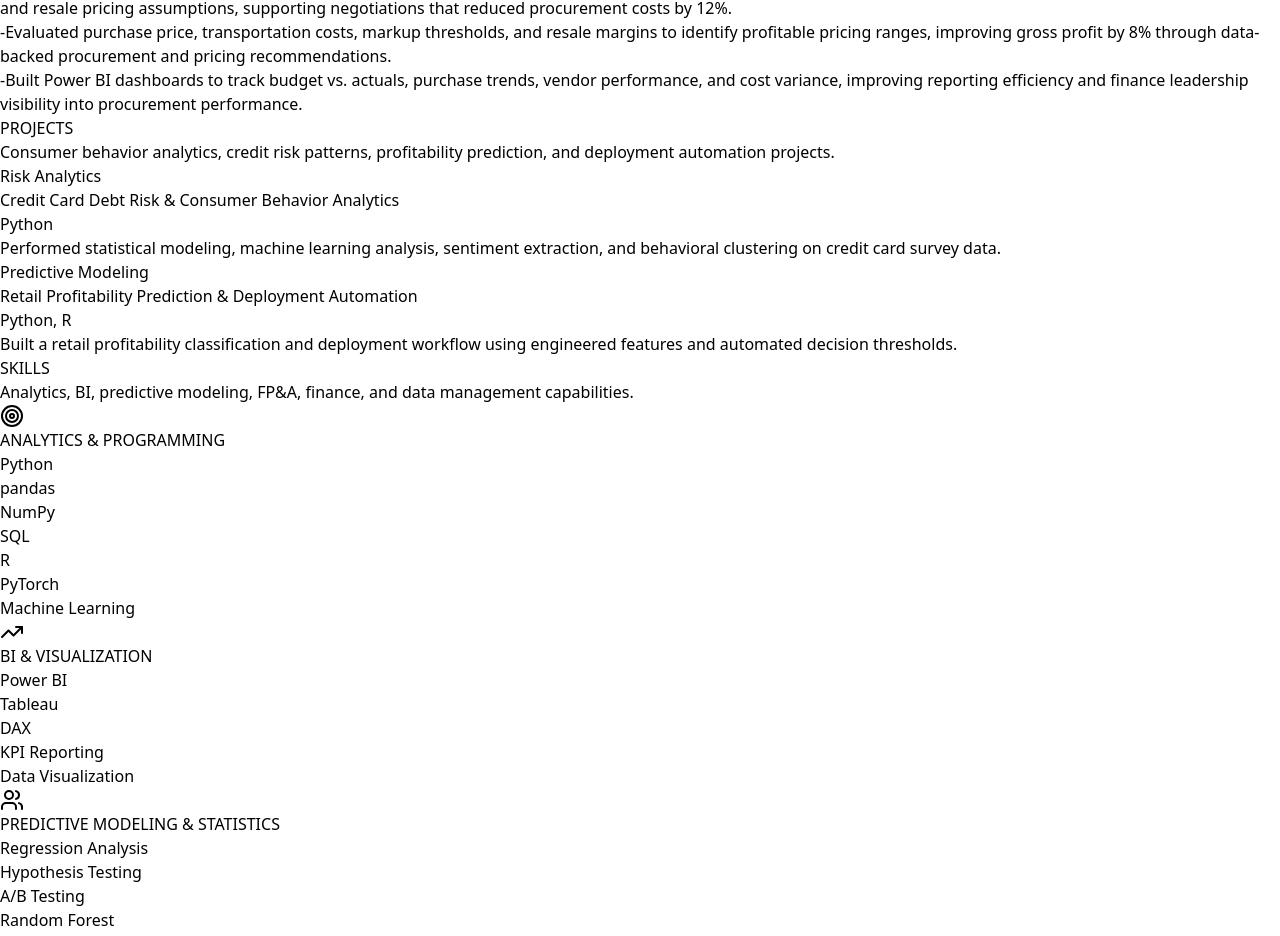
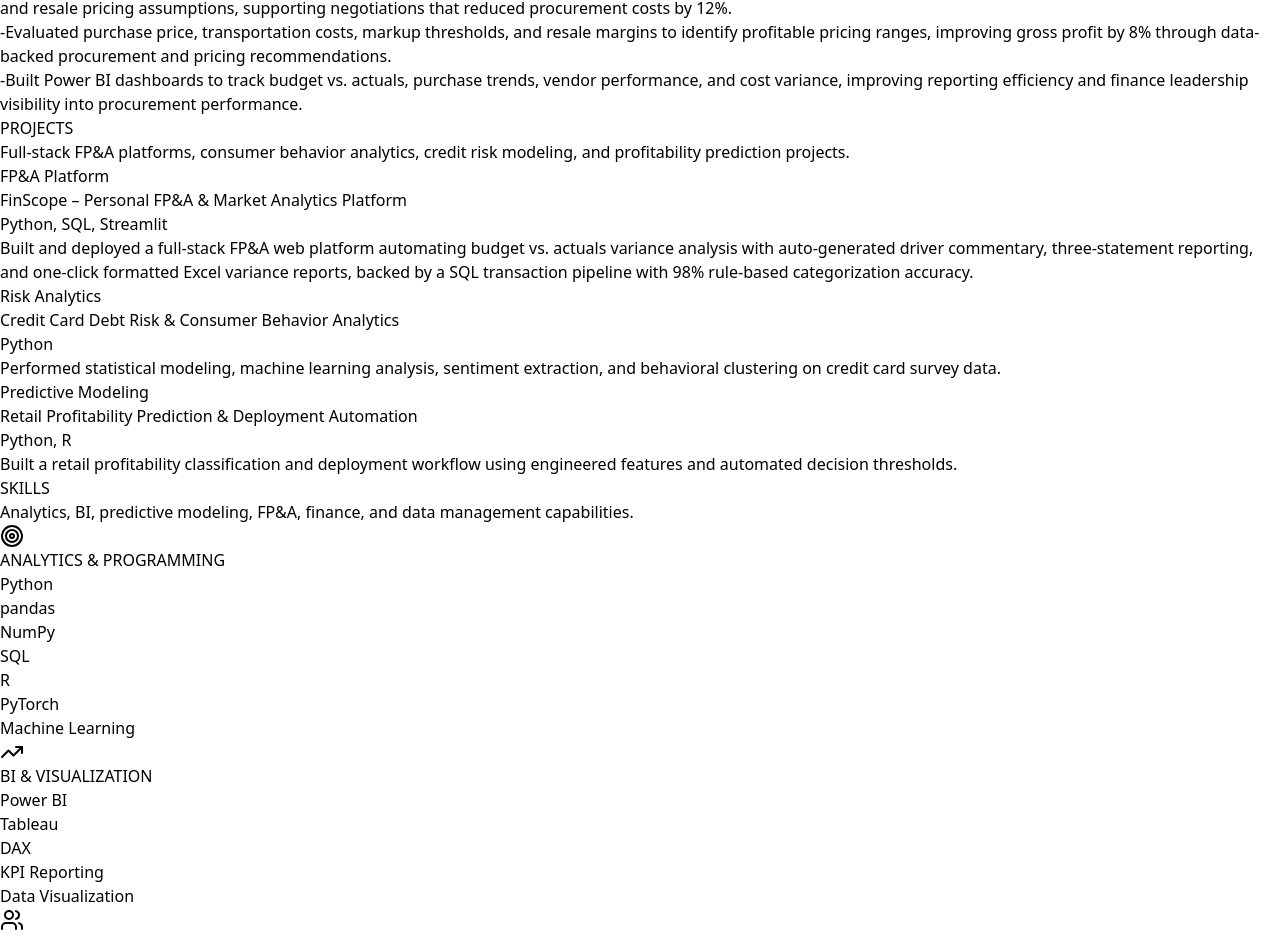
Before and after one commit to Code-With-Khushiii/Anirudh_Chandramouleeswaran, a React (Vite) app: page / in a window 1280 px wide. Shown: the part 1753-2689 px from the top of the page. Built offline with nearby package versions, Linux system fonts and the light colour scheme; a web font is replaced by a local one.

Commit message:
add changes

```diff
--- a/src/App.tsx
+++ b/src/App.tsx
@@ -47,6 +47,32 @@ function App() {
 
   const projects = [
     {
+      title: "FinScope – Personal FP&A & Market Analytics Platform",
+      subtitle: "Python, SQL, Streamlit",
+      category: "FP&A Platform",
+      introduction: "Built and deployed a full-stack FP&A web platform automating budget vs. actuals variance analysis with auto-generated driver commentary, three-statement reporting, and one-click formatted Excel variance reports, backed by a SQL transaction pipeline with 98% rule-based categorization accuracy.",
+      problem: "Finance teams and individuals lack accessible, production-grade tools for automated variance analysis, multi-model forecasting, Monte Carlo planning, and integrated public company financial analysis.",
+      objective: "Build a deployable FP&A platform with automated variance reporting, champion/challenger forecasting, Monte Carlo simulation, and SEC EDGAR financial filing analysis.",
+      methodology: [
+        "Built a SQL transaction pipeline with 98% rule-based categorization accuracy and one-click formatted Excel variance export with auto-generated driver commentary.",
+        "Implemented champion/challenger forecasting that backtests four models on holdout data and auto-selects the winner (6.7% vs. 9.9% baseline MAPE).",
+        "Engineered a 10,000-path Monte Carlo planning engine driven by live S&P 500 returns and FRED inflation data.",
+        "Integrated the SEC EDGAR API to analyze real 10-Q/10-K filings for any US public company, resolving XBRL tag inconsistencies and deriving Q4 from fiscal-year totals.",
+        "Shipped with 17 pytest tests and GitHub Actions CI pipeline."
+      ],
+      results: [
+        "Deployed a full-stack FP&A platform with three-statement reporting and automated budget vs. actuals variance analysis.",
+        "Champion/challenger forecasting achieved 6.7% MAPE vs. 9.9% baseline through model backtesting and auto-selection.",
+        "Monte Carlo engine generates 10,000 planning paths using live market and inflation data.",
+        "SEC EDGAR integration enables real financial filing analysis for any US public company."
+      ],
+      conclusion: "FinScope demonstrates end-to-end FP&A platform development, integrating financial modeling, forecasting, Monte Carlo simulation, and public company analysis into a production-ready analytics product.",
+      links: {
+        demo: "",
+        github: ""
+      }
+    },
+    {
       title: "Credit Card Debt Risk & Consumer Behavior Analytics",
       subtitle: "Python",
       category: "Risk Analytics",
@@ -63,7 +89,8 @@ function App() {
         "Uncovered psychological factors influencing credit card usage and repayment behavior.",
         "Generated insights into consumer overspending and financial decision-making."
       ],
-      conclusion: "The project connected consumer behavior analytics with credit card debt risk segmentation."
+      conclusion: "The project connected consumer behavior analytics with credit card debt risk segmentation.",
+      links: null
     },
     {
       title: "Retail Profitability Prediction & Deployment Automation",
@@ -82,7 +109,8 @@ function App() {
         "Flagged 81.1% unprofitable orders for managerial review.",
         "Improved model accuracy and data quality through structured preprocessing."
       ],
-      conclusion: "The project demonstrated predictive modeling, data cleaning, and deployment-oriented automation for retail profitability decisions."
+      conclusion: "The project demonstrated predictive modeling, data cleaning, and deployment-oriented automation for retail profitability decisions.",
+      links: null
     }
   ];
 
@@ -324,7 +352,7 @@ function App() {
             <h2 className="text-3xl sm:text-4xl md:text-5xl font-display text-black mb-8 tracking-wide leading-tight break-words">PROJECTS</h2>
             <div className="w-16 h-0.5 bg-brown mx-auto mb-8"></div>
             <p className="text-lg text-brown max-w-2xl mx-auto font-light">
-              Consumer behavior analytics, credit risk patterns, profitability prediction, and deployment automation projects.
+              Full-stack FP&A platforms, consumer behavior analytics, credit risk modeling, and profitability prediction projects.
             </p>
           </div>
           <div className="grid md:grid-cols-2 lg:grid-cols-2 gap-8">
@@ -336,6 +364,20 @@ function App() {
                 <h3 className="text-xl font-display text-black mb-3 tracking-wide leading-tight">{project.title}</h3>
                 <p className="text-sm text-brown mb-4 font-light">{project.subtitle}</p>
                 <p className="text-brown leading-relaxed font-light text-sm line-clamp-3">{project.introduction}</p>
+                {project.links && (project.links.demo || project.links.github) && (
+                  <div className="flex gap-4 mt-4" onClick={e => e.stopPropagation()}>
+                    {project.links.demo && (
+                      <a href={project.links.demo} target="_blank" rel="noopener noreferrer" className="flex items-center gap-1 text-xs text-black font-medium hover:text-brown transition-colors">
+                        <ExternalLink className="w-3 h-3" /> Live Demo
+                      </a>
+                    )}
+                    {project.links.github && (
+                      <a href={project.links.github} target="_blank" rel="noopener noreferrer" className="flex items-center gap-1 text-xs text-black font-medium hover:text-brown transition-colors">
+                        <ExternalLink className="w-3 h-3" /> GitHub
+                      </a>
+                    )}
+                  </div>
+                )}
               </div>
             ))}
           </div>
@@ -355,6 +397,20 @@ function App() {
               <div>
                 <span className="text-sm font-medium text-brown bg-cream px-3 py-1 tracking-wide">{projects[selectedProject].category}</span>
                 <p className="text-brown font-light mt-2">{projects[selectedProject].subtitle}</p>
+                {projects[selectedProject].links && (projects[selectedProject].links.demo || projects[selectedProject].links.github) && (
+                  <div className="flex gap-4 mt-3">
+                    {projects[selectedProject].links.demo && (
+                      <a href={projects[selectedProject].links.demo} target="_blank" rel="noopener noreferrer" className="flex items-center gap-2 text-sm text-black font-medium hover:text-brown transition-colors">
+                        <ExternalLink className="w-4 h-4" /> Live Demo
+                      </a>
+                    )}
+                    {projects[selectedProject].links.github && (
+                      <a href={projects[selectedProject].links.github} target="_blank" rel="noopener noreferrer" className="flex items-center gap-2 text-sm text-black font-medium hover:text-brown transition-colors">
+                        <ExternalLink className="w-4 h-4" /> GitHub
+                      </a>
+                    )}
+                  </div>
+                )}
               </div>
               {[
                 ['INTRODUCTION', projects[selectedProject].introduction],
```
